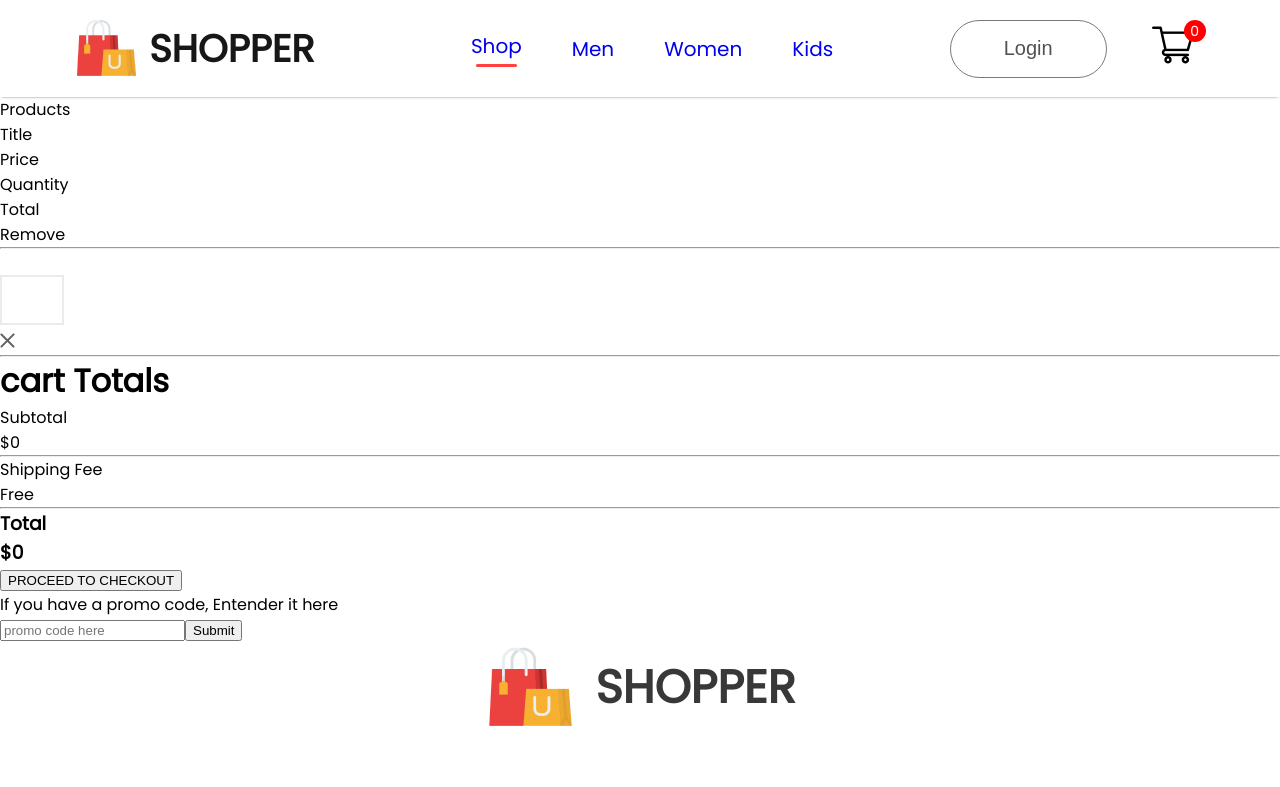
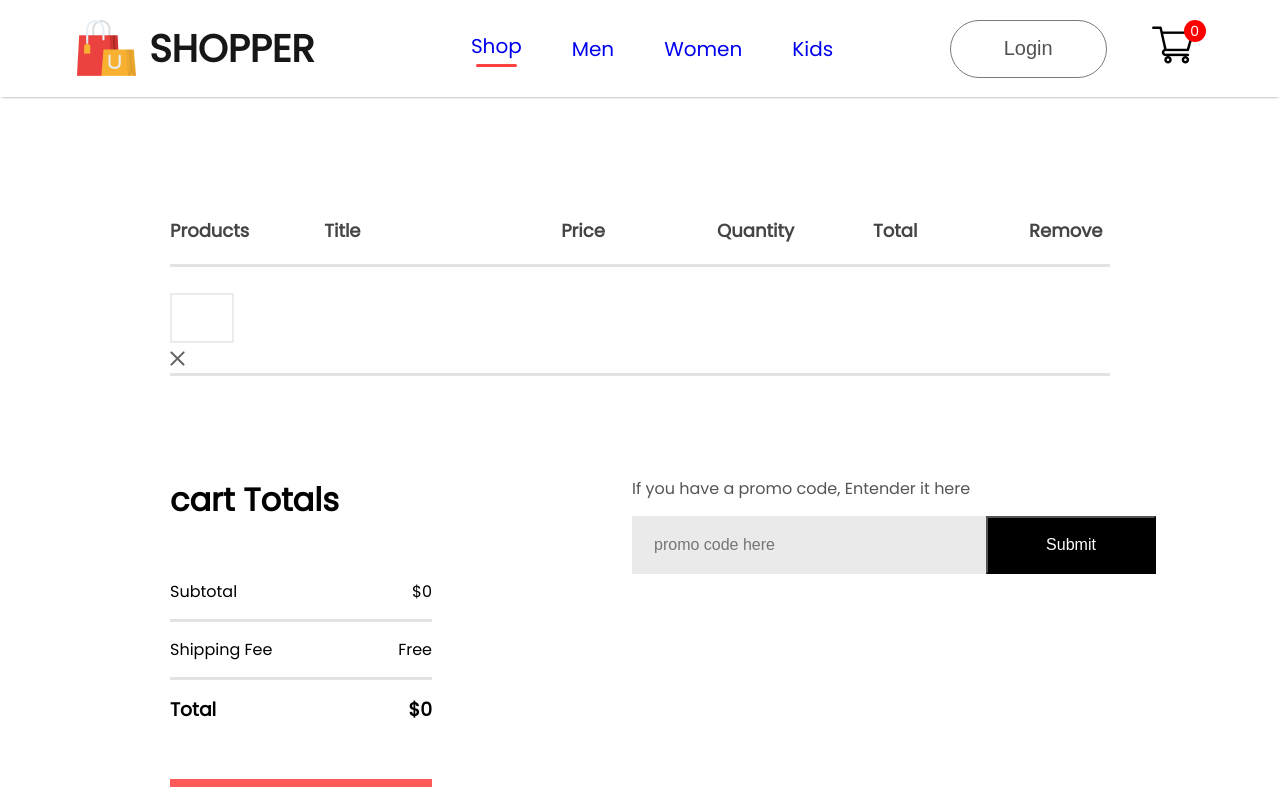
Before and after one commit to Yann-Lima/e-commerce, a React (Create React App) app: page /cart in a window 1280 px wide. Shown: the top 787 px of the page. Built offline with nearby package versions, Linux system fonts and the light colour scheme.

Commit message:
[Correct bug + conclusion of Frontend]

```diff
--- a/src/Components/CartItems/CartItems.css
+++ b/src/Components/CartItems/CartItems.css
@@ -1,12 +1,12 @@
-.caritems{
+.cartitems{
     margin: 100px 170px;
 }
-.caritems hr{
+.cartitems hr{
     height: 3px;
     background: #e2e2e2;
     border: 0;
 }
-.caritems-formt-main{
+.cartitems-formt-main{
     display: grid;
     grid-template-columns: 0.5fr 2fr 1fr 1fr 1fr 1fr;
     align-items: center;
@@ -34,3 +34,61 @@
     border: 2px solid #ebebeb;
     background: #fff;
 }
+.cartitems-down{
+    display: flex;
+    margin: 100px 0px;
+}
+.cartitems-total{
+    flex:1;
+    display: flex;
+    flex-direction: column;
+    margin-right: 200px;
+    gap: 40px;
+}
+.cartitems-total-item{
+    display: flex;
+    justify-content: space-between;
+    padding: 15px 0px;
+}
+.cartitems-total button{
+    width: 262px;
+    height: 50px;
+    outline: none;
+    border: none;
+    background: #ff5a5a;
+    color: #fff;
+    font-size: 16px;
+    font-weight: 600;
+    cursor: pointer;
+}
+.cartitems-promocode{
+    flex: 1;
+    font-size: 16px;
+    font-weight: 500;
+}
+.cartitems-promocode p{
+    color: #555;
+}
+.cartitems-promobox{
+    width: 504px;
+    margin-top: 15px;
+    padding-left: 20px;
+    height: 58px;
+    background: #eaeaea;
+}
+.cartitems-promobox input{
+    border: none;
+    outline: none;
+    background: transparent;
+    font-size: 16px;
+    width: 330px;
+    height: 50px;
+}
+.cartitems-promobox button{
+    width: 170px;
+    height: 58px;
+    font-size: 16px;
+    background: black;
+    color: white;
+    cursor: pointer;
+}
--- a/src/Components/CartItems/CartItems.jsx
+++ b/src/Components/CartItems/CartItems.jsx
@@ -4,7 +4,7 @@ import { ShopContext } from '../../Context/ShopContext'
 import remove_icon from '../Assets/cart_cross_icon.png'
 
 export const CartItems = () => {
-    const{all_product,cartItems,removeFromCart}=useContext(ShopContext);
+    const{getTotalCartAmout,all_product,cartItems,removeFromCart}=useContext(ShopContext);
   return (
     <div className='cartitems'>
         <div className="cartitems-formt-main">
@@ -49,7 +49,7 @@ export const CartItems = () => {
                     <div>
                         <div className="cartitems-total-item">
                             <p>Subtotal</p>
-                            <p>${0}</p>
+                            <p>${getTotalCartAmout()}</p>
                         </div>
                         <hr />
                         <div className="cartitems-total-item">
@@ -59,7 +59,7 @@ export const CartItems = () => {
                         <hr />
                         <div className="cartitems-total-item">
                             <h3>Total</h3>
-                            <h3>${0}</h3>
+                            <h3>${getTotalCartAmout()}</h3>
                         </div>
                     </div>
                     <button>PROCEED TO CHECKOUT</button>
--- a/src/Components/Navbar/Navbar.jsx
+++ b/src/Components/Navbar/Navbar.jsx
@@ -1,13 +1,15 @@
-import React, {useState} from 'react';
+import React, {useContext, useState} from 'react';
 import './Navbar.css';
 import logo from '../Assets/logo.png';
 import cart_icon from '../Assets/cart_icon.png';
 import { Link } from 'react-router-dom';
+import { ShopContext } from '../../Context/ShopContext';
 
 
 const Navbar = () => {
 
     const [menu,setMenu] = useState("shop");
+    const{getTotalCartItems}=useContext(ShopContext);
 
   return (
     <div className='navbar'>
@@ -24,7 +26,7 @@ const Navbar = () => {
         <div className="nav-login-cart">
             <Link to='/login'><button>Login</button></Link>
             <Link to='/cart'><img src={cart_icon} alt="" /></Link>
-            <div className="nav-cart-count">0</div>
+            <div className="nav-cart-count">{getTotalCartItems()}</div>
         </div>
     </div>
   )
--- a/src/Components/ProductDisplay/ProductDisplay.css
+++ b/src/Components/ProductDisplay/ProductDisplay.css
@@ -84,5 +84,5 @@
     margin-top: 10px;
 }
 .productdisplay-right-category span{
-    font-size: 600;
+    font-weight: 600;
 }
--- a/src/Components/ProductDisplay/ProductDisplay.jsx
+++ b/src/Components/ProductDisplay/ProductDisplay.jsx
@@ -18,7 +18,7 @@ const ProductDisplay = (props) => {
                 <img src={product.image} alt="" />
             </div>
             <div className="productdosplay-img">
-                <img className='productdisplay-main-img' src={product.img} alt="" />
+                <img className='productdisplay-main-img' src={product.image} alt="" />
             </div>
         </div>
         <div className="productdisplay-right">
--- a/src/Context/ShopContext.jsx
+++ b/src/Context/ShopContext.jsx
@@ -24,7 +24,31 @@ const ShopContextProvider = (props) =>{
         setCartItems((prev)=>({...prev,[itemId]:prev[itemId]-1}))
     }
 
-    const contextValue ={all_product,cartItems,addToCart,removeFromCart};
+    const getTotalCartAmout =()=>{
+        let totalAmount = 0;
+        for(const item in cartItems)
+        {
+            if(cartItems[item]>0){
+                let itemInfo=all_product.find((product)=>product.id===Number(item))
+                totalAmount += itemInfo.new_price * cartItems[item];
+            }
+        }
+        return totalAmount;
+    }
+
+    const getTotalCartItems = ()=>{
+        let totalItem = 0;
+        for(const item in cartItems)
+        {
+            if(cartItems[item]>0)
+            {
+                totalItem+= cartItems[item];
+            }
+        }
+        return totalItem;
+    }
+
+    const contextValue ={getTotalCartItems,getTotalCartAmout,all_product,cartItems,addToCart,removeFromCart};
 
     return(
         <ShopContext.Provider value={contextValue}>
```
